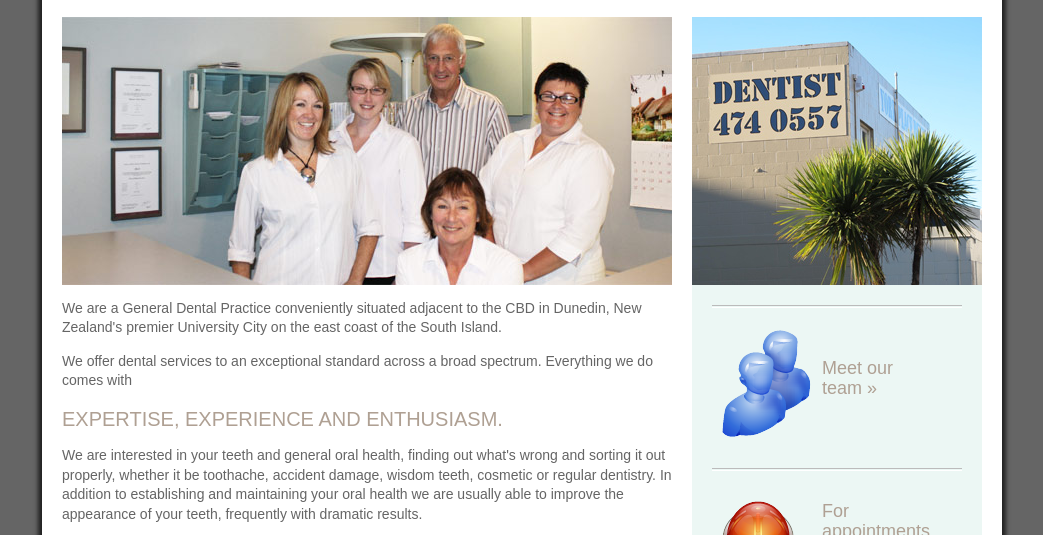
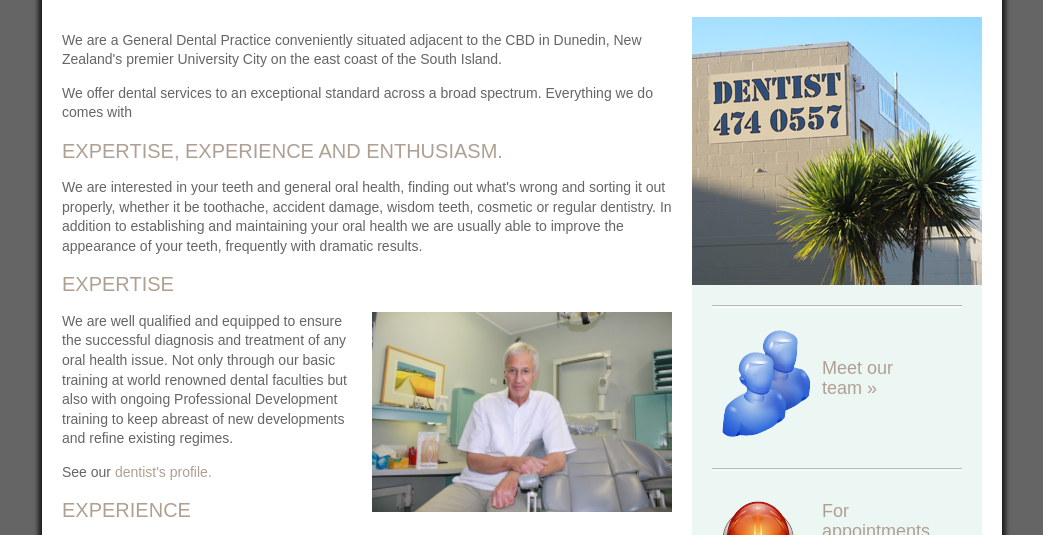
Before and after one commit to yorkplacedental/yorkplacedental.github.io, a plain HTML site: page index.html in a window 1280 px wide. Shown: the part 197-732 px from the top of the page, without its empty margins (118-1161 px from the left). Drawn offline with nearby package versions, Linux system fonts and the light colour scheme.

Commit message:
Fix photo

```diff
--- a/index.html
+++ b/index.html
@@ -42,7 +42,7 @@
 		</header>
 		<section class="main" role="main">
 			<section class="content">
-								<img src="team.jpg" alt="" />
+								<!-- <img src="team.jpg" alt="" /> -->
 				<p>
 	We are a General Dental Practice conveniently situated adjacent to the CBD in Dunedin, New Zealand&#39;s premier University City on the east coast of the South Island.</p>
 <p>
```
